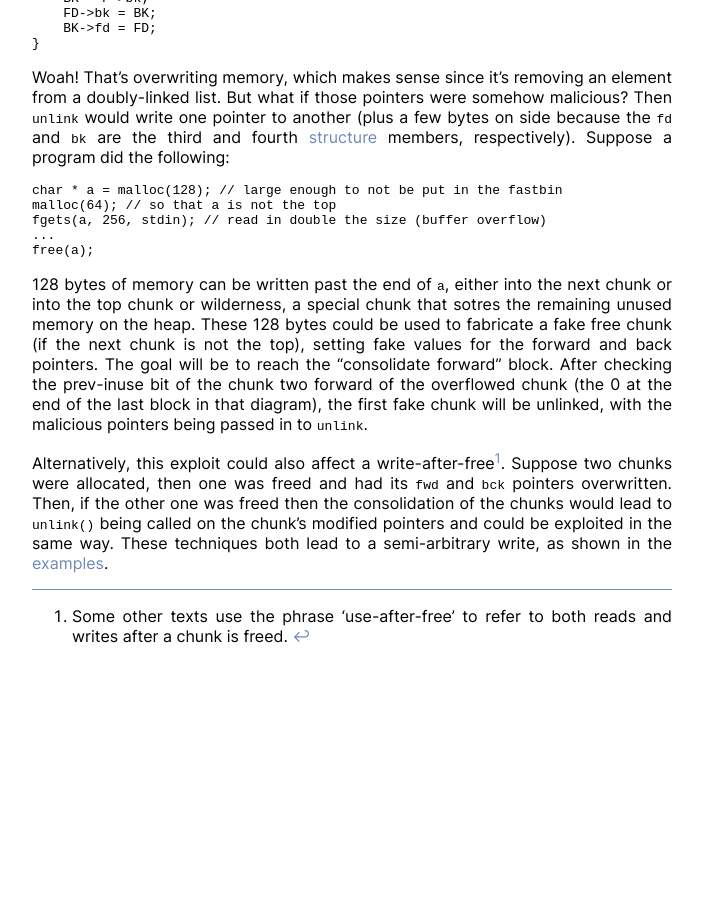
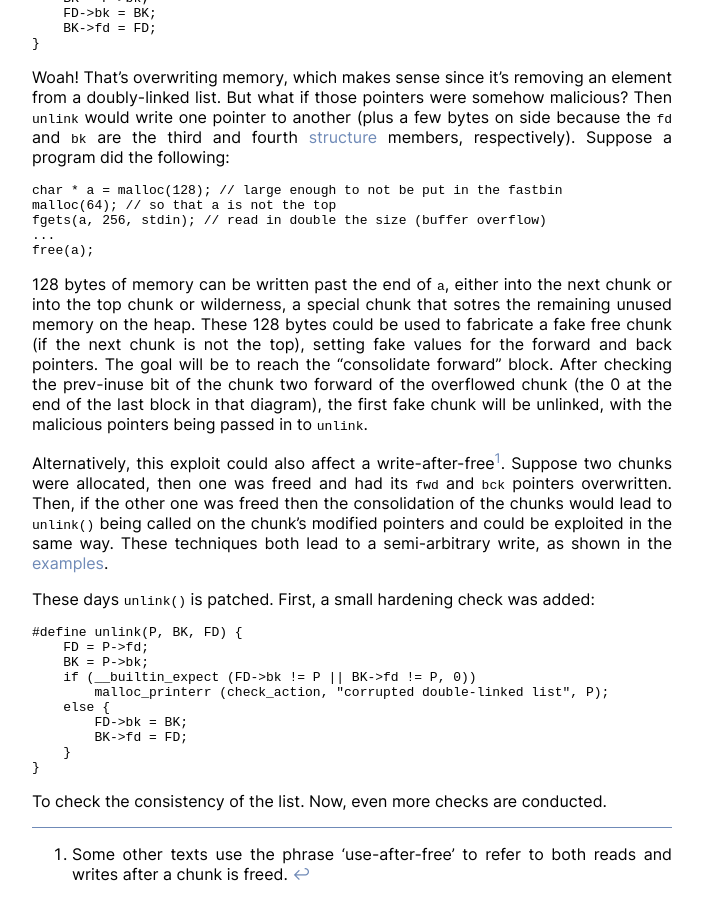
Before and after one commit to bstank/bstank.github.io, a Jekyll site: the page built from unlink.md, in a window 1280 px wide and 900 px high, scrolled down 742 px. Shown: the whole window, without its empty margins (288-991 px from the left). Built offline with Jekyll 4.4.1, drawn with Linux system fonts in a browser that asks for light colours; our own code applies the rules of GitHub Pages for plain Markdown files; before the commit the page ends 1404 px from its top, so only the background shows below that.

Commit message:
Talked about `unlink()` patches

```diff
--- a/unlink.md
+++ b/unlink.md
@@ -70,6 +70,21 @@ the chunks would lead to `unlink()`  being called on the chunk's modified
 pointers and could be exploited in the same way. These techniques both lead to a
 semi-arbitrary write, as shown in the [examples](examples).
 
+These days `unlink()` is patched. First, a small hardening check was added:
+
+    #define unlink(P, BK, FD) {
+        FD = P->fd;
+        BK = P->bk;
+        if (__builtin_expect (FD->bk != P || BK->fd != P, 0))
+            malloc_printerr (check_action, "corrupted double-linked list", P);
+        else {
+            FD->bk = BK;
+            BK->fd = FD;
+        }
+    }
+
+To check the consistency of the list. Now, even more checks are conducted.
+
 [^waf]:
     Some other texts use the phrase 'use-after-free' to refer to both reads and
     writes after a chunk is freed.
```
